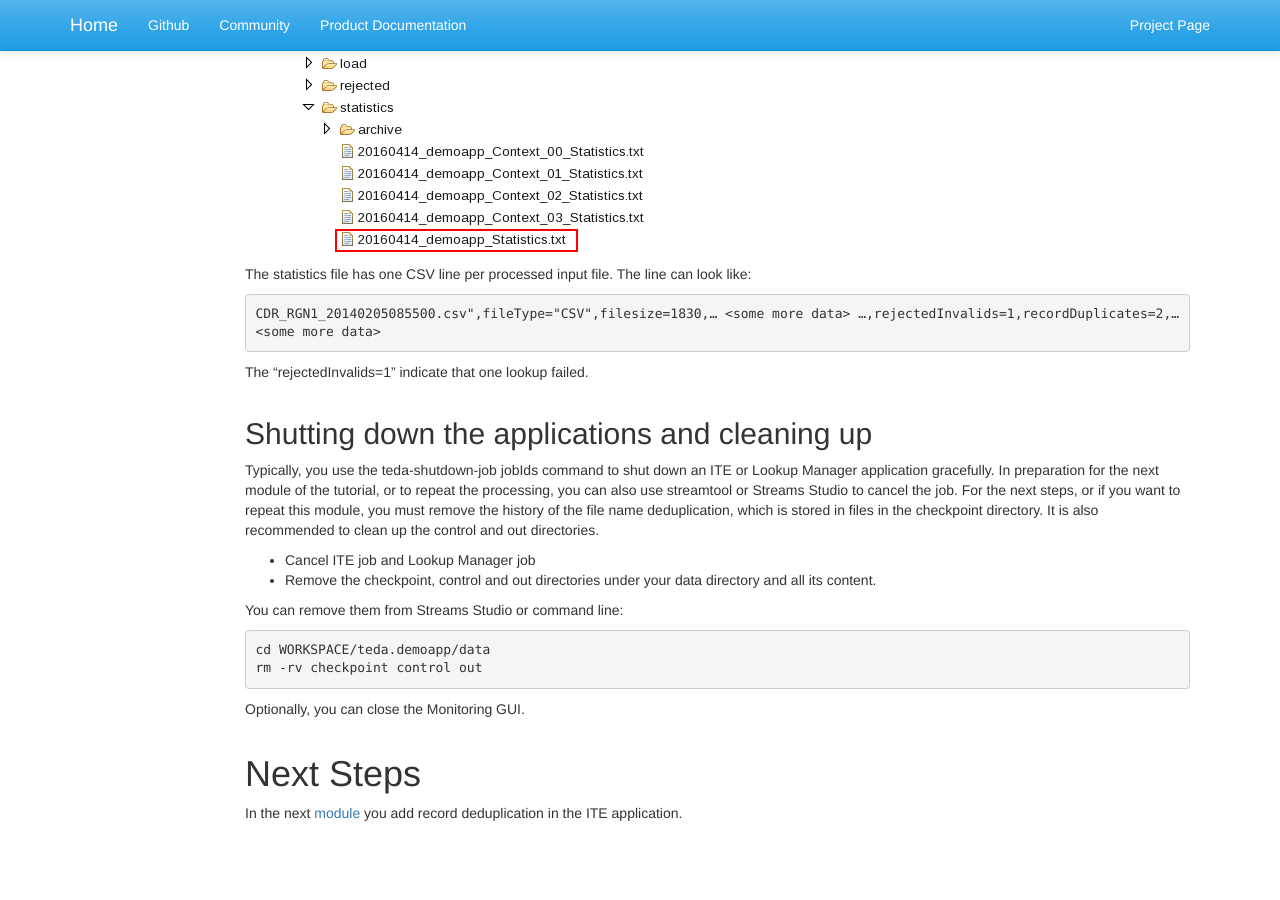
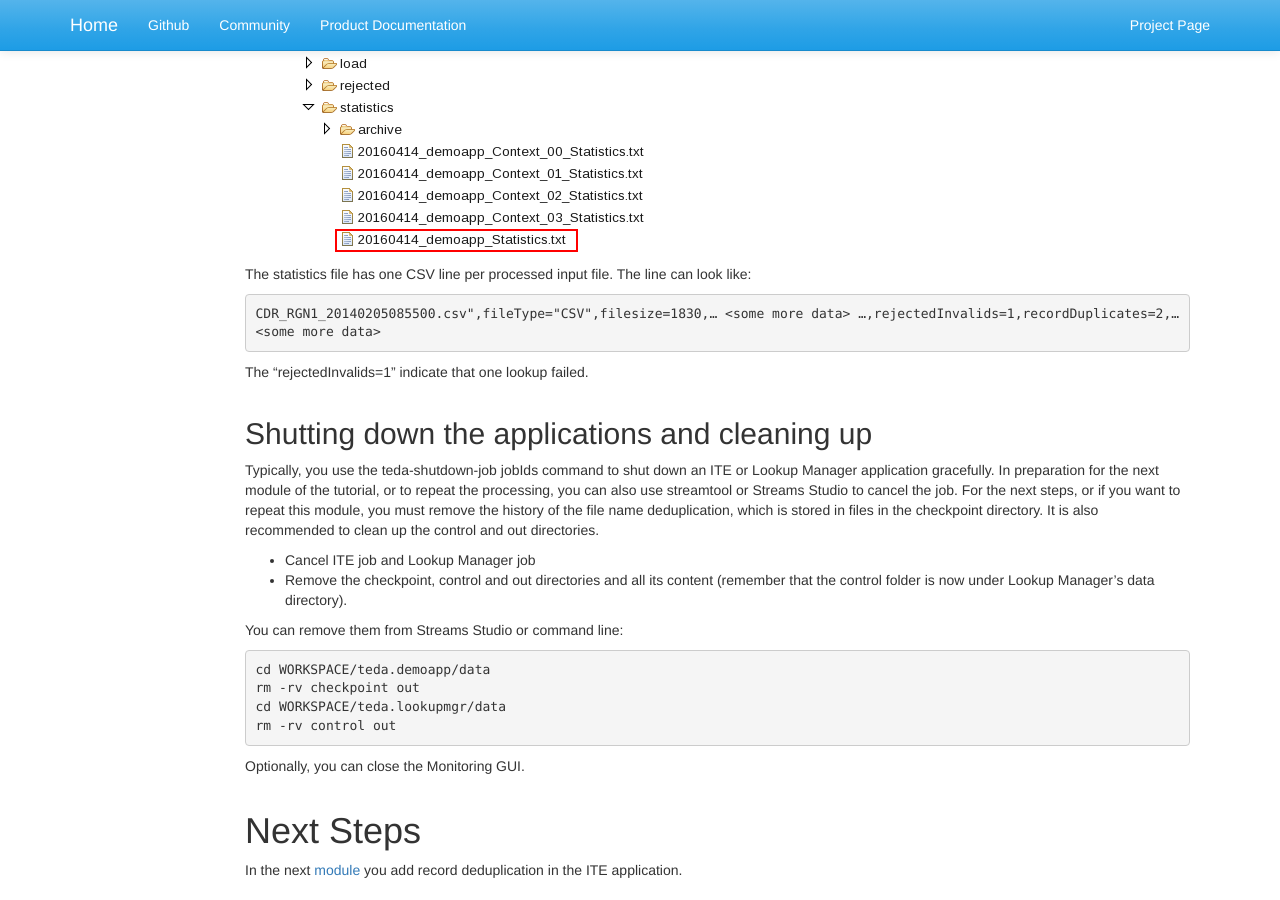
Before and after one commit to IBMStreams/streamsx.tutorial.teda, a Jekyll site: the page built from docs/1.0.2/Module-7/index.markdown, in a window 1280 px wide and 900 px high, scrolled down 14030 px. Built offline with Jekyll 4.4.1, drawn with Linux system fonts in a browser that asks for light colours; nearby versions of some CDN libraries; library files that are not in the unit come from our copies; before the commit the page ends 14873 px from its top, so only the background shows below that.

Commit message:
Update index.markdown

```diff
--- a/docs/1.0.2/Module-7/index.markdown
+++ b/docs/1.0.2/Module-7/index.markdown
@@ -474,12 +474,14 @@ In preparation for the next module of the tutorial, or to repeat the processing,
 For the next steps, or if you want to repeat this module, you must remove the history of the file name deduplication, which is stored in files in the checkpoint directory. It is also recommended to clean up the control and out directories.
 
 * Cancel ITE job and Lookup Manager job
-* Remove the checkpoint, control and out directories under your data directory and all its content.
+* Remove the checkpoint, control and out directories and all its content (remember that the control folder is now under Lookup Manager’s data directory).
 
 You can remove them from Streams Studio or command line:
 
     cd WORKSPACE/teda.demoapp/data
-    rm -rv checkpoint control out
+    rm -rv checkpoint out
+    cd WORKSPACE/teda.lookupmgr/data
+    rm -rv control out
 
 Optionally, you can close the Monitoring GUI.
 
```
